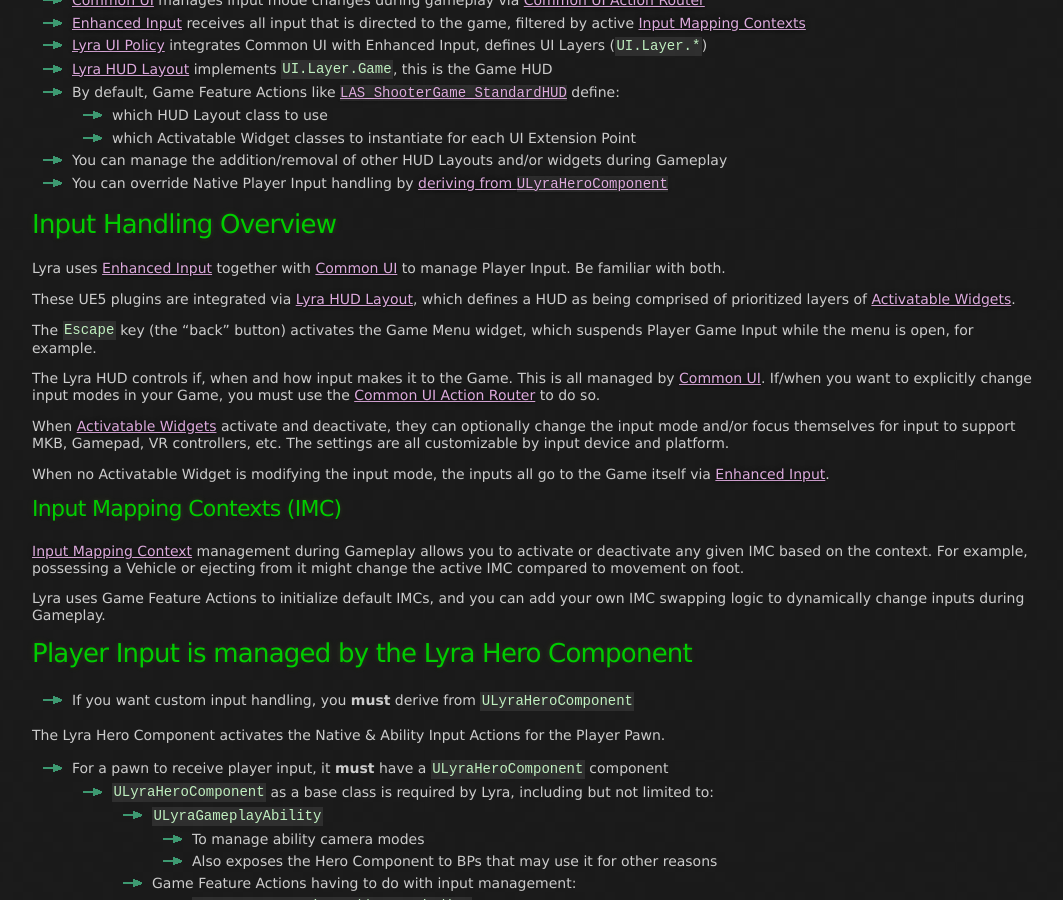
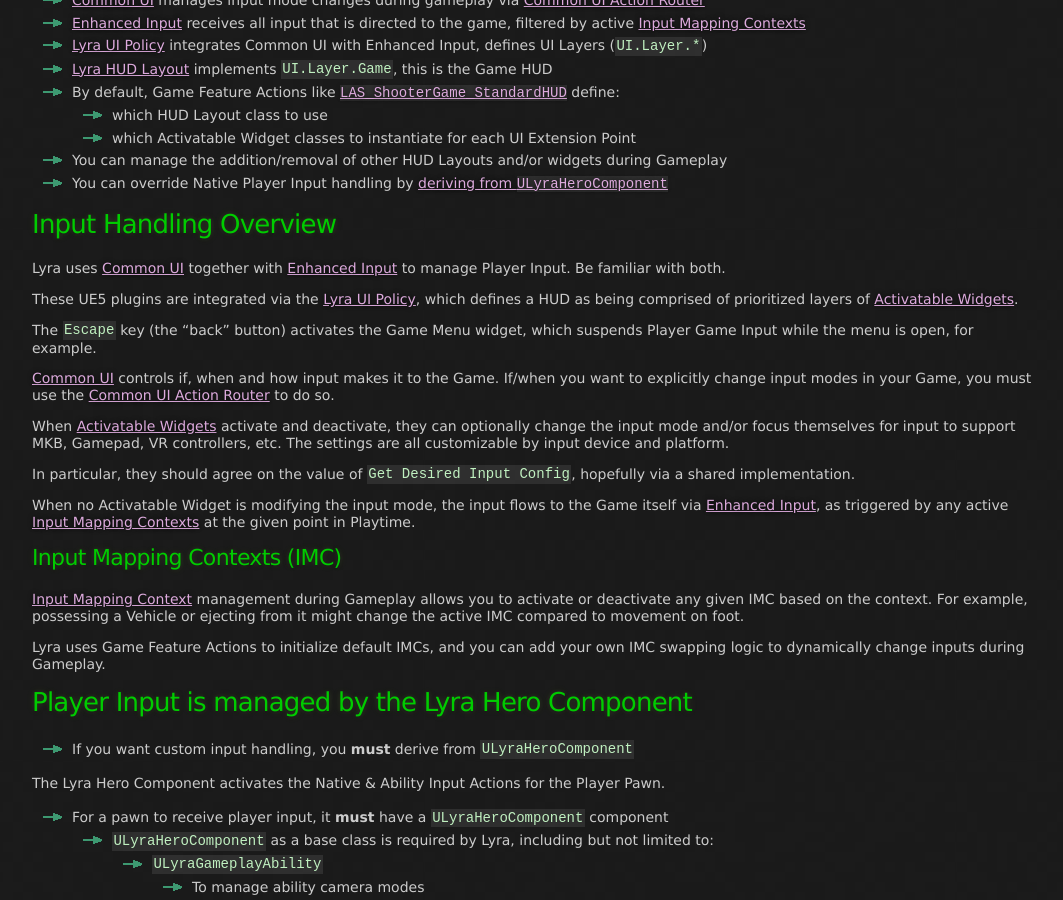
Before and after one commit to x157/x157.github.io, a Jekyll site: the page built from UE5/LyraStarterGame/Input/index.md, in a window 1280 px wide and 900 px high, scrolled down 303 px. Shown: the whole window, without its empty margins (108-1171 px from the left). Built offline with Jekyll 4.4.1, drawn with Linux system fonts in a browser that asks for light colours.

Commit message:
Iterate overview

```diff
--- a/UE5/LyraStarterGame/Input/index.md
+++ b/UE5/LyraStarterGame/Input/index.md
@@ -30,21 +30,21 @@
 <a id='InputHandlingOverview'></a>
 ## Input Handling Overview
 
-Lyra uses [Enhanced Input](/UE5/EnhancedInput/)
-together with [Common UI](/UE5/CommonUI/)
+Lyra uses [Common UI](/UE5/CommonUI/)
+together with [Enhanced Input](/UE5/EnhancedInput/)
 to manage Player Input.
 Be familiar with both.
 
-These UE5 plugins are integrated via
-[Lyra HUD Layout](/UE5/LyraStarterGame/Input/HUDLayout),
+These UE5 plugins are integrated via the
+[Lyra UI Policy](/UE5/LyraStarterGame/Input/UIPolicy),
 which defines a HUD as being comprised of prioritized layers of
 [Activatable Widgets](/UE5/CommonUI/ActivatableWidget).
 
 The `Escape` key (the "back" button) activates the Game Menu widget,
 which suspends Player Game Input while the menu is open, for example.
 
-The Lyra HUD controls if, when and how input makes it to the Game.
-This is all managed by [Common UI](/UE5/CommonUI/).
+[Common UI](/UE5/CommonUI/)
+controls if, when and how input makes it to the Game.
 If/when you want to explicitly change input modes in your Game,
 you must use the [Common UI Action Router](/UE5/CommonUI/ActionRouter) to do so.
 
@@ -53,8 +53,13 @@
 to support MKB, Gamepad, VR controllers, etc.
 The settings are all customizable by input device and platform.
 
-When no Activatable Widget is modifying the input mode, the inputs all go to
-the Game itself via [Enhanced Input](/UE5/EnhancedInput/).
+In particular, they should agree on the value of `Get Desired Input Config`,
+hopefully via a shared implementation.
+
+When no Activatable Widget is modifying the input mode, the input flows to
+the Game itself via [Enhanced Input](/UE5/EnhancedInput/),
+as triggered by any active [Input Mapping Contexts](/UE5/EnhancedInput/InputMappingContext)
+at the given point in Playtime.
 
 
 <a id='IMC'></a>
```
